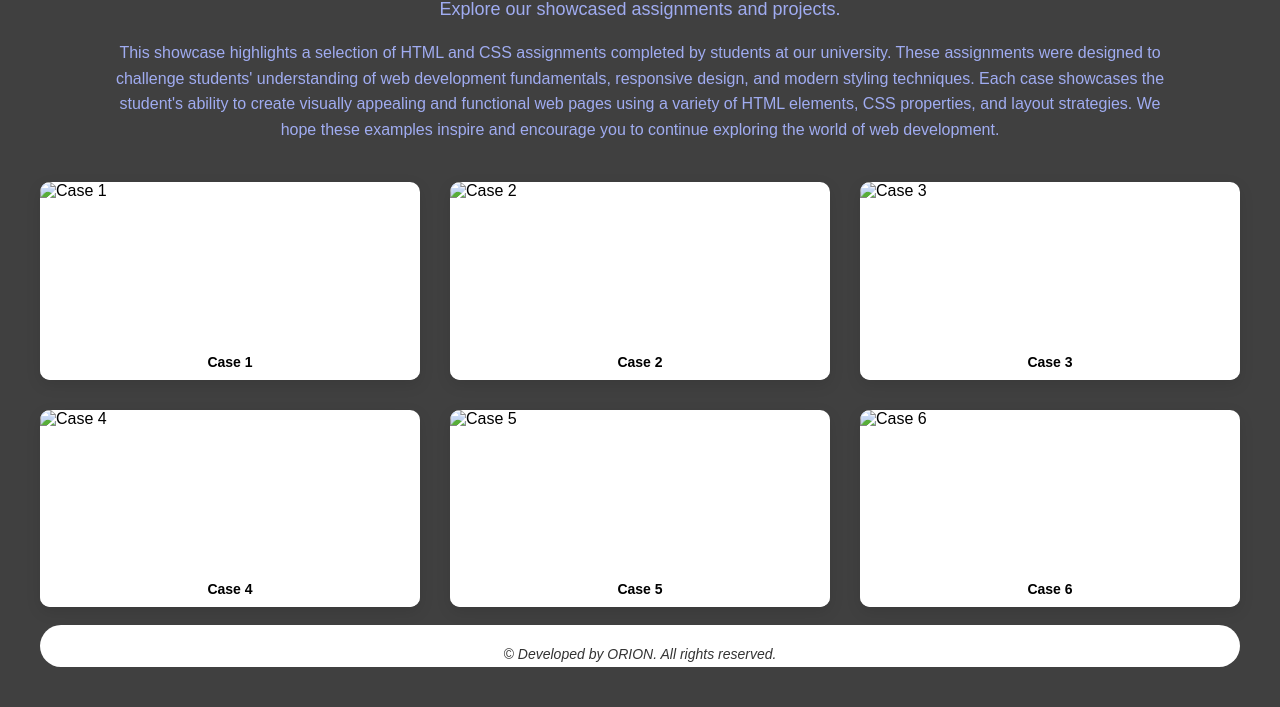
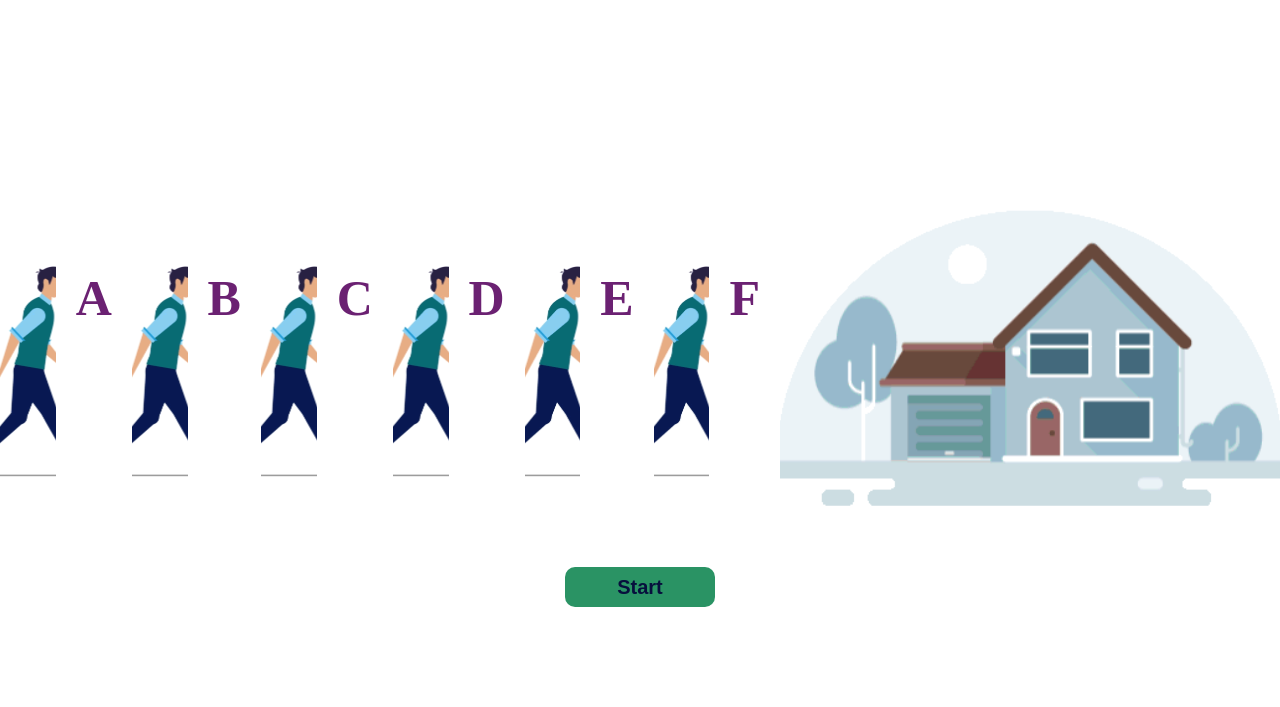
Before and after one commit to orion343dream/Assignment--08-JS-, a website: page case 1/index.html in a window 1280 px wide. Shown: the part 93-800 px from the top of the page. Drawn offline with nearby package versions, Linux system fonts and the light colour scheme.

Commit message:
Add files via upload

```diff
--- a/case 1/index.html
+++ b/case 1/index.html
@@ -3,244 +3,142 @@
 <head>
     <meta charset="UTF-8">
     <meta name="viewport" content="width=device-width, initial-scale=1.0">
-    <title>Assignment Showcase</title>
+
+    <title>Case 01</title>
+
     <style>
+        main{
+            width: 100vw;
+            height: 50vh;
+            position: absolute;
+            top: 0;
+            bottom: 0;
+            left: 0;
+            right: 0;
+            margin: auto;
+        }
+        .home-img-section{
+            position: absolute;
+            right: 0;
+            bottom: 0;
+        }
+        .home-gif{
+            width: 500px;
+            height: 300px;
+            background-image: url("asset/home.gif");
+            background-position: center;
+            background-size: cover;
+        }
+        .man-img-section{
+            width: calc(100vw - 500px);
+            height: 100%;
+            position: absolute;
+            display: flex;
+        }
+        .man-img-section>div{
+            width: 150px;
+            height: 300px;
+            background-image: url("asset/Human walk cycle.gif");
+            background-position: center;
+            background-size: cover;
+            position: relative;
+            top: calc(100% - 300px);
+        }
+        .man-img-section>h1{
+            width: 50px;
+            height: 100px;
+            position: relative;
+            top: calc(100% - 300px);
+            padding: 20px;
+            font-size: 50px;
+            color: #6b2172;
+        }
+        button{
+            width: 150px;
+            height: 40px;
+            font-size: 20px;
+            font-weight: bold;
+            border-radius: 10px;
+            position: absolute;
+            left: 0;
+            right: 0;
+            margin: auto;
+            bottom: 100px;
+            color: #070f3d;
+            border: none;
+        }
+        #btn-start{
+            background-color: #2a9364;
+        }
+        #btn-end{
+            background-color: #6b2172;
+        }
+    </style>
 
-        * {
-            margin: 0;
-            padding: 0;
-            box-sizing: border-box;
-            --varlinear: linear-gradient(to right, #8e2de2, #ff0c0c);
-        }
-
-        body {
-            font-family: Arial, sans-serif;
-            background-image: url('Assets/wallpaperflare.com_wallpaper (6).jpg');
-            background-size: cover;
-            background-position: center;
-            background-repeat: no-repeat;
-            background-color: rgba(0, 0, 0, 0.75);
-            display: flex;
-            flex-direction: column;
-            min-height: 100vh;
-            padding: 40px;
-        }
-
-        header {
-            text-align: center;
-            color: #a0acf1;
-            margin-bottom: 40px;
-            transition: backdrop-filter 0.3s ease;
-        }
-
-        header:hover {
-            backdrop-filter: blur(10px);
-        }
-
-        header h1 {
-            font-size: 36px;
-            margin-bottom: 10px;
-            color: #ff0c0c;
-        }
-
-        header p {
-            font-size: 18px;
-            margin-bottom: 20px;
-            transition: backdrop-filter 0.3s ease;
-        }
-
-        header p:hover {
-            backdrop-filter: blur(10px);
-        }
-
-        header .description {
-            font-size: 16px;
-            line-height: 1.6;
-            max-width: 90%;
-            margin: 0 auto;
-            transition: backdrop-filter 0.3s ease;
-        }
-
-        header .description:hover {
-            backdrop-filter: blur(10px);
-        }
+</head>
+<body>
+<main>
+    <section class="man-img-section">
+        <div></div>
+        <h1 id="h1-1">A</h1>
+        <div></div>
+        <h1 id="h1-2">B</h1>
+        <div></div>
+        <h1 id="h1-3">C</h1>
+        <div></div>
+        <h1 id="h1-4">D</h1>
+        <div></div>
+        <h1 id="h1-5">E</h1>
+        <div></div>
+        <h1 id="h1-6">F</h1>
+    </section>
+    <section class="home-img-section">
+        <div class="home-gif"></div>
+    </section>
+</main>
+<button type="button" id="btn-start" class="btn-start">Start</button>
+<button type="button" id="btn-end" class="btn-end">end</button>
 
 
-        .container {
-            width: 100%;
-            max-width: 1200px;
-            display: grid;
-            grid-template-columns: repeat(auto-fit, minmax(300px, 1fr));
-            grid-gap: 30px;
-            flex-grow: 1;
-        }
+<script src="https://cdnjs.cloudflare.com/ajax/libs/jquery/3.7.1/jquery.min.js"></script>
 
-        .case-box {
-            background-color: #fff;
-            border-radius: 10px;
-            overflow: hidden;
-            position: relative;
-            box-shadow: 0 5px 15px rgba(0, 0, 0, 0.1);
-            transition: transform 0.3s ease;
-        }
+<script>
+    let h1_1 = $("#h1-1");
+    let h1_2 = $("#h1-2");
+    let h1_3 = $("#h1-3");
+    let h1_4 = $("#h1-4");
+    let h1_5 = $("#h1-5");
+    let h1_6 = $("#h1-6");
+    let btnStart = $("#btn-start");
+    let btnEnd = $("#btn-end");
 
-        .case-box:hover {
-            transform: translateY(-10px);
-        }
+    btnStart.css("display", "block");
+    btnEnd.css("display", "none");
 
-        .case-box img {
-            height: 100%;
-            width: 100%;
-            object-fit: cover;
-            transition: opacity 0.3s ease;
-        }
+    let arr = ["A" , "B" , "C" , "D" , "E" , "F"];
 
-        .case-box:hover img {
-            opacity: 0.5;
-        }
+    let arrRotate = () => {
+        arr.unshift(arr.pop());
+        h1_1.text(arr[0]);
+        h1_2.text(arr[1]);
+        h1_3.text(arr[2]);
+        h1_4.text(arr[3]);
+        h1_5.text(arr[4]);
+        h1_6.text(arr[5]);
+    };
 
-        .case-box .buttons {
-            position: absolute;
-            top: 50%;
-            left: 50%;
-            transform: translate(-50%, -50%);
-            display: flex;
-            gap: 10px;
-            opacity: 0;
-            transition: opacity 0.3s ease;
-        }
+    let interval;
 
-        .case-box:hover .buttons {
-            opacity: 1;
-        }
-
-        .case-box .buttons a {
-            display: inline-block;
-            padding: 10px 40px;
-            color: var(--varlinear);
-            text-decoration: none;
-            border-radius: 40px;
-            font-weight: bold;
-            transition: background-color 0.3s ease;
-        }
-
-        .case-box .buttons .view-code {
-            background: linear-gradient(to right, #8e2de2, #4a00e0);
-        }
-
-        .case-box .buttons .view-project {
-            background: linear-gradient(to right, #2980b9, #6dd5fa, #ffffff);
-        }
-
-        .case-box .buttons a:hover {
-            opacity: 0.8;
-        }
-
-        .case-box .label {
-            position: absolute;
-            bottom: 0;
-            left: 0;
-            width: 100%;
-            padding: 10px;
-            text-align: center;
-            font-size: 14px;
-            font-weight: bold;
-            background-color: rgba(255, 255, 255, 0.8);
-        }
-
-        footer {
-            padding: 5px;
-            text-align: center;
-            font-style: italic;
-            font-size: 14px;
-            color: #333;
-            background: #ffffff;
-            border-radius: 40px;
-        }
-
-        footer p {
-            margin-bottom: 5px;
-        }
-
-        footer p:last-child {
-            margin-bottom: 0;
-        }
-
-        @media (max-width: 768px) {
-            .container {
-                grid-template-columns: repeat(auto-fit, minmax(250px, 1fr));
-            }
-
-            .case-box .buttons a {
-                padding: 8px 30px;
-                font-size: 14px;
-            }
-        }
-    </style>
-</head>
-<body>
-<header>
-    <h1>Assignment Showcase</h1>
-    <p>Explore our showcased assignments and projects.</p>
-    <div class="description">
-        This showcase highlights a selection of HTML and CSS assignments completed by students at our university. These assignments were designed to challenge students' understanding of web development fundamentals, responsive design, and modern styling techniques. Each case showcases the student's ability to create visually appealing and functional web pages using a variety of HTML elements, CSS properties, and layout strategies. We hope these examples inspire and encourage you to continue exploring the world of web development.
-    </div>
-</header>
-
-<div class="container">
-    <div class="case-box">
-        <img src="Assets/wallpaperflare.com_wallpaper%20(4).jpg" alt="Case 1">
-        <div class="buttons">
-            <a href="https://github.com/orion343dream/HTML-CSS-Assignment_04/tree/main/Cases/case%2001" target="_blank" class="view-code">View Code</a>
-            <a href="Cases/case 01/index.html" target="_blank" class="view-project">View Project</a>
-        </div>
-        <div class="label">Case 1</div>
-    </div>
-    <div class="case-box">
-        <img src="Assets/purple-flowers-8500x4912-12102.jpg" alt="Case 2">
-        <div class="buttons">
-            <a href="https://github.com/orion343dream/HTML-CSS-Assignment_04/tree/main/Cases/case%2002" target="_blank" class="view-code">View Code</a>
-            <a href="Cases/case 02/index.html" target="_blank" class="view-project">View Project</a>
-        </div>
-        <div class="label">Case 2</div>
-    </div>
-    <div class="case-box">
-        <img src="Assets/wallpaperflare.com_wallpaper%20(4).jpg" alt="Case 3">
-        <div class="buttons">
-            <a href="https://github.com/orion343dream/HTML-CSS-Assignment_04/tree/main/Cases/case%2003" target="_blank" class="view-code">View Code</a>
-            <a href="Cases/case 03/index.html" target="_blank" class="view-project">View Project</a>
-        </div>
-        <div class="label">Case 3</div>
-    </div>
-    <div class="case-box">
-        <img src="Assets/purple-flowers-8500x4912-12102.jpg" alt="Case 4">
-        <div class="buttons">
-            <a href="https://github.com/orion343dream/HTML-CSS-Assignment_04/tree/main/Cases/case%2004" target="_blank" class="view-code">View Code</a>
-            <a href="Cases/case 04/index.html" target="_blank" class="view-project">View Project</a>
-        </div>
-        <div class="label">Case 4</div>
-    </div>
-    <div class="case-box">
-        <img src="Assets/wallpaperflare.com_wallpaper%20(4).jpg" alt="Case 5">
-        <div class="buttons">
-            <a href="https://github.com/orion343dream/HTML-CSS-Assignment_04/tree/main/Cases/case%2005" target="_blank" class="view-code">View Code</a>
-            <a href="Cases/case 05/html.html" target="_blank" class="view-project">View Project</a>
-        </div>
-        <div class="label">Case 5</div>
-    </div>
-    <div class="case-box">
-        <img src="Assets/purple-flowers-8500x4912-12102.jpg" alt="Case 6">
-        <div class="buttons">
-            <a href="https://github.com/orion343dream/HTML-CSS-Assignment_04/tree/main/Cases/case%2006" target="_blank" class="view-code">View Code</a>
-            <a href="Cases/case 06/index.html" target="_blank" class="view-project">View Project</a>
-        </div>
-        <div class="label">Case 6</div>
-    </div>
-</div><br>
-
-<footer>
-    <br>
-    <p>&copy; Developed by ORION. All rights reserved.</p>
-</footer>
+    btnStart.on('click',function (){
+        interval = setInterval(arrRotate,3000);
+        btnStart.css("display", "none");
+        btnEnd.css("display", "block");
+    });
+    btnEnd.on('click',function (){
+        clearInterval(interval);
+        btnStart.css("display", "block");
+        btnEnd.css("display", "none");
+    });
+</script>
 </body>
 </html>
```
Also changed, not shown: index.html (+3 -3 lines), case 2/index.html (line endings or trailing spaces), index.js (line endings or trailing spaces), package.json (line endings or trailing spaces).
